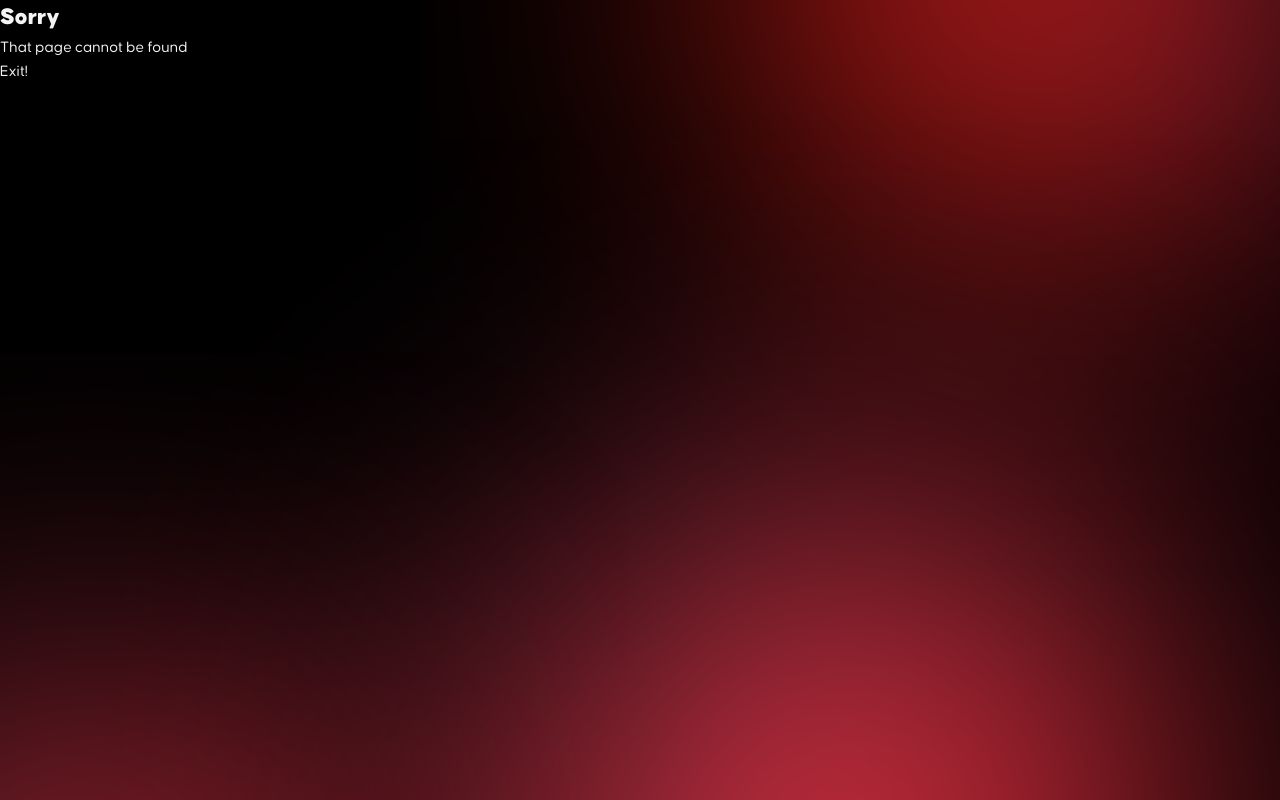
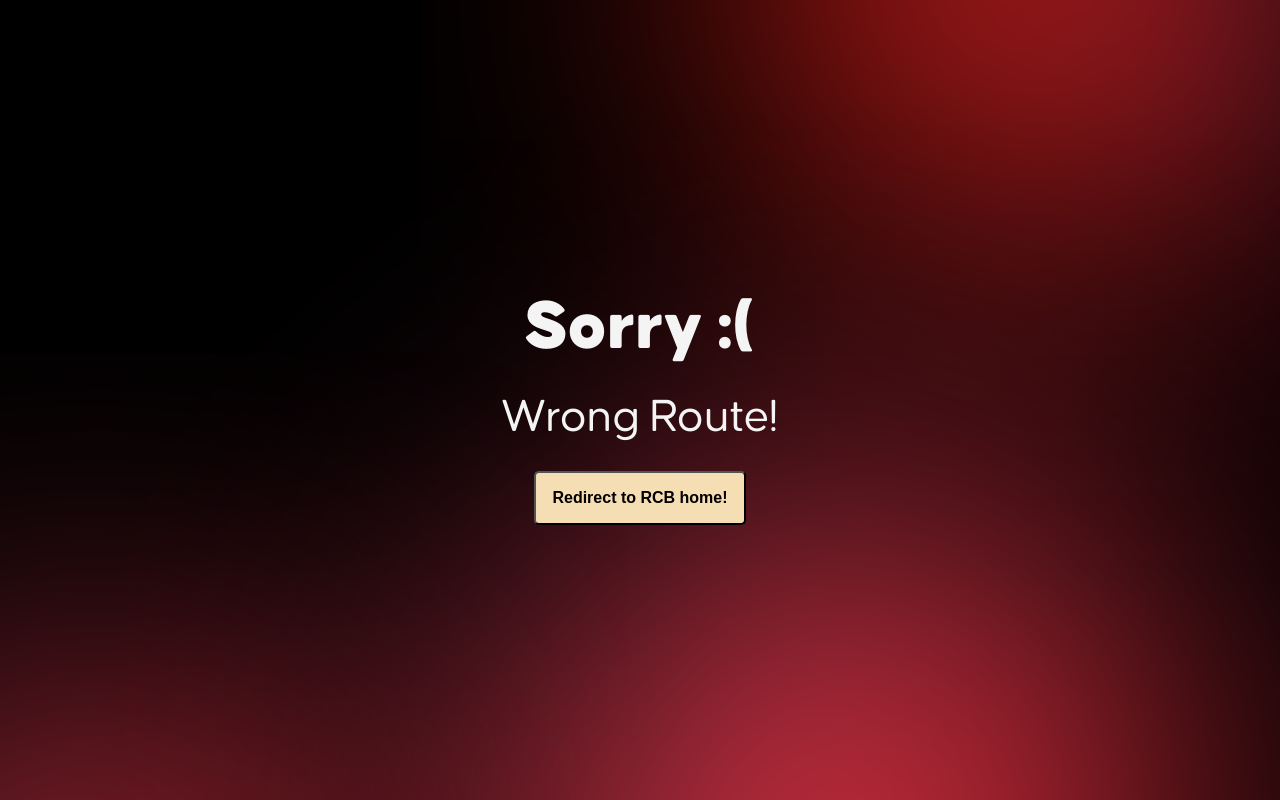
Before and after one commit to shashwa7-dev/rec-dehidden-FE, a React (Create React App) app: page / in a window 1280 px wide. Built offline with nearby package versions, Linux system fonts and the light colour scheme.

Commit message:
changed 404 page

```diff
--- a/src/components/404.js
+++ b/src/components/404.js
@@ -2,10 +2,12 @@
 
 const NotFound = () => {
   return (
-    <div className="not-found">
-      <h2>Sorry</h2>
-      <p>That page cannot be found</p>
-      <Link to="/rcb/1">Exit!</Link>
+    <div className="not-found" style={{ height:'100vh', width:'100vw', display:'flex', flexDirection: 'column', justifyContent:'center', alignItems:'center', magin:'auto',fontSize:"3rem"}}>
+      <h2>Sorry :(</h2>
+      <p>Wrong Route!</p>
+      <Link to="/rcb/1">
+       <button style={{padding:"1rem", outline: 'none', borderRadius: '5px', fontSize:'1rem', fontWeight:'bold',  backgroundColor:'wheat'}}>Redirect to RCB home!</button>
+      </Link>
     </div>
   );
 }
```
